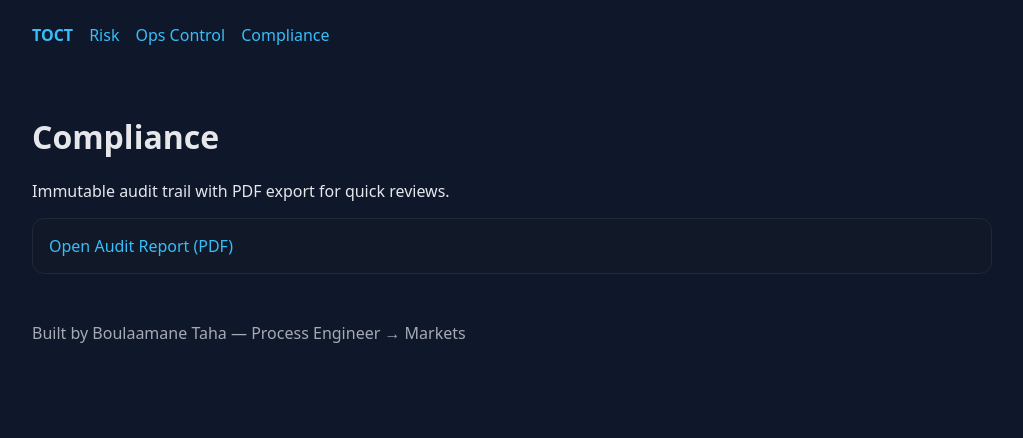
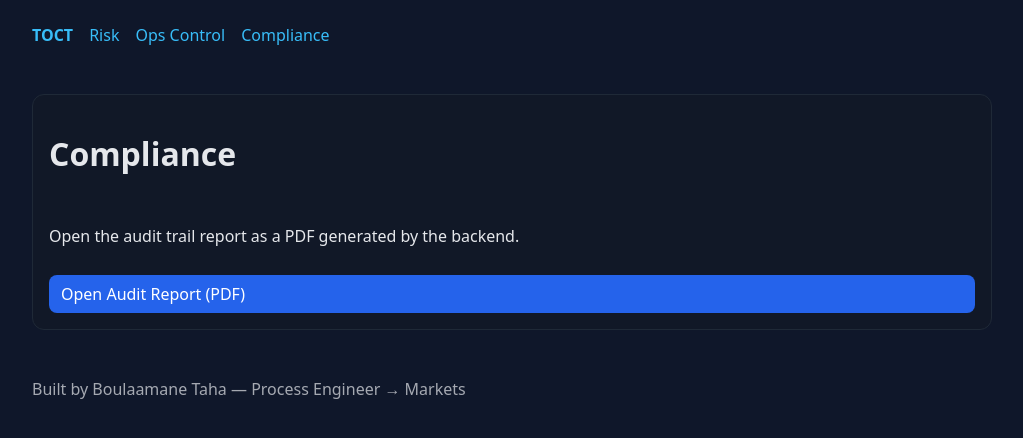
Before and after one commit to TahaBo04/Toct, a Next.js app in the folder frontend/: page /compliance in a window 1280 px wide. Shown: the top 438 px of the page, without its empty margins (128-1151 px from the left). Built offline with nearby package versions, Linux system fonts and the light colour scheme; no server answers.

Commit message:
Update page.tsx

```diff
--- a/frontend/src/app/compliance/page.tsx
+++ b/frontend/src/app/compliance/page.tsx
@@ -1,12 +1,11 @@
-export default function Compliance() {
-  const pdf = (process.env.NEXT_PUBLIC_API_BASE || "http://localhost:8000") + "/compliance/audit_report.pdf";
+export default function CompliancePage() {
+  const base = process.env.NEXT_PUBLIC_API_BASE || "http://localhost:8000";
+  const pdf = `${base}/compliance/audit_report.pdf`;
   return (
-    <div className="space-y-6">
-      <h1 className="h1">Compliance</h1>
-      <p className="opacity-80">Immutable audit trail with PDF export for quick reviews.</p>
-      <div className="card">
-        <a href={pdf} target="_blank" className="underline">Open Audit Report (PDF)</a>
-      </div>
+    <div className="card" style={{display:"grid", gap:12}}>
+      <h1>Compliance</h1>
+      <p>Open the audit trail report as a PDF generated by the backend.</p>
+      <a className="btn" href={pdf} target="_blank">Open Audit Report (PDF)</a>
     </div>
   );
 }
```
